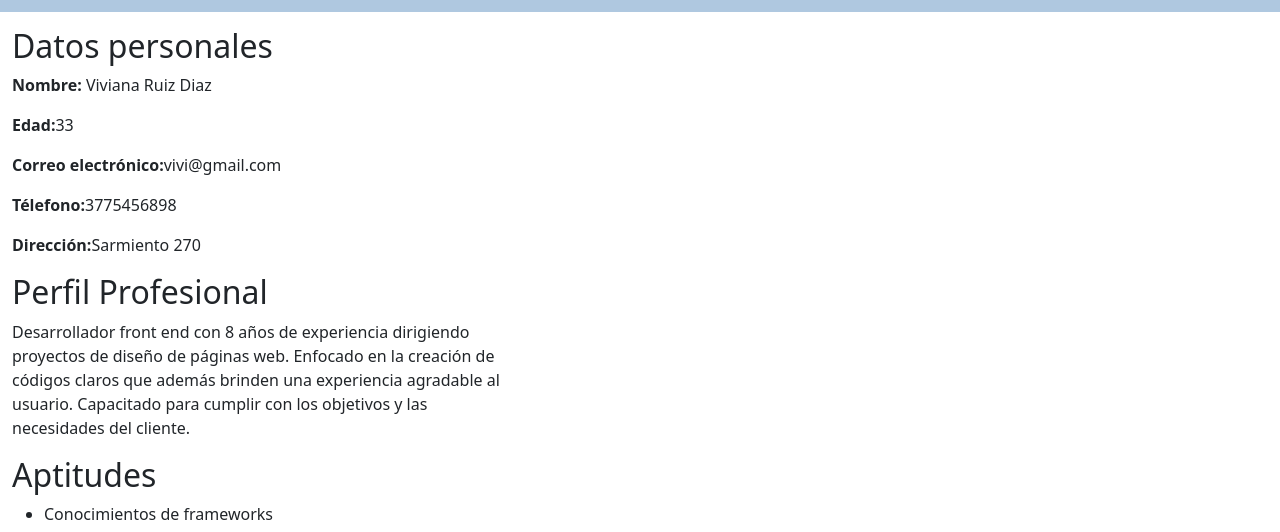
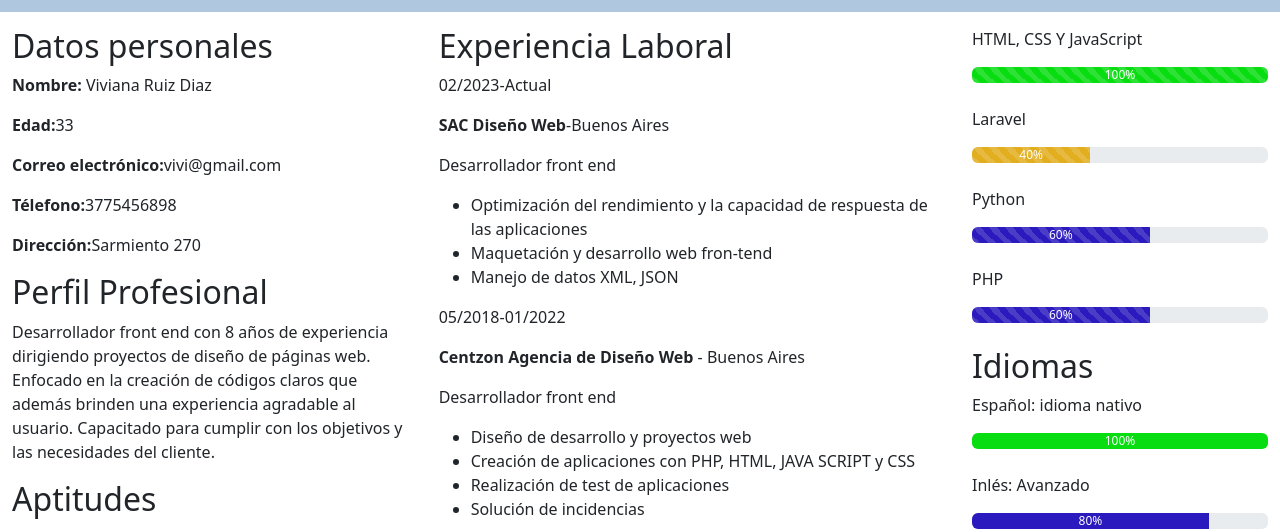
Before and after one commit to andrea-farinon93/Mi-proyecto-CV, a plain HTML site: page index.html in a window 1280 px wide. Shown: the part 318-850 px from the top of the page. Drawn offline with nearby package versions, Linux system fonts and the light colour scheme.

Commit message:
barras de progreso

```diff
--- a/CSS/estilos.css
+++ b/CSS/estilos.css
@@ -62,8 +62,18 @@
     #sinsubrayado{
         font-size: 25px;
     }
-  }
 
+    .progress-bar-green {
+        background-color: rgb(8, 221, 17) !important;
+      }
+
+      .progress-bar-orange {
+        background-color: rgb(226, 174, 31) !important;
+      }
+
+      .progress-bar-blue {
+        background-color: rgb(43, 26, 189) !important;
+      }
   /*
 h1{
     font-family: 'Lora', serif;
--- a/index.html
+++ b/index.html
@@ -35,18 +35,10 @@
     </div>
     </head>
 
-<!--
- class="img-thumbnail" width="200" height="200">
 
-
-
-
--->
-
-    <section>
     <div class="container-fluid">
             <div class="row">
-                <div class="col-sm-5">
+                <section class="col-sm-5 col-lg-4">
             <h2>Datos personales</h2> <!--acomodar datos personales-->
             <p><strong>Nombre:</strong> Viviana Ruiz Diaz</p>
             <p><strong>Edad:</strong>33</p>
@@ -68,18 +60,9 @@
                 <li> Interés por la innovación tecnológica</li>
                 <li> Personalidad analítica</li>
             </ul>
-                </div>
-            </div>
-
-
-        <div id="comp">
-            <a id= sinsubrayado href="#competencias"> Competencias</a>
-        </div>
-    <!--boton de anclas para competencias-->
-    <!---->
                  </section>
 
-    <section>
+                 <section class="col-sm-7 col-lg-5">
                     <h2>Experiencia Laboral</h2>
                     <p>02/2023-Actual</p>
                     <p><strong>SAC Diseño Web</strong>-Buenos Aires</p>
@@ -116,29 +99,83 @@
                     <p>Licenciatura en sistemas de información </p>
                 </Section>
 
-
-    <!--utilice este div para anclas-->
-    <aside>
+                <aside class="col-sm-12 col-lg-3">
                     <div id="competencias">
                     <p>HTML, CSS Y JavaScript</p>
+                    <div class="progress">
+                        <div class="progress-bar progress-bar-green progress-bar-striped" role="progressbar"
+                        aria-valuenow="100" aria-valuemin="0" aria-valuemax="100" style="width:100%">
+                          100%
+                        </div>
+                      </div>
+                    <br>
                     <p>Laravel</p>
+                    <div class="progress">
+                    <div class="progress-bar progress-bar-orange progress-bar-striped" role="progressbar"
+                    aria-valuenow="40" aria-valuemin="0" aria-valuemax="100" style="width:40%">
+                      40%
+                    </div>
+                    </div>
+                    <br>
                     <p>Python</p>
+                    <div class="progress">
+                        <div class="progress-bar progress-bar-blue progress-bar-striped" role="progressbar"
+                        aria-valuenow="60" aria-valuemin="0" aria-valuemax="100" style="width:60%">
+                          60%
+                        </div>
+                    </div>
+                    <br>
                     <p>PHP</p>
+                    <div class="progress">
+                        <div class="progress-bar progress-bar-blue progress-bar-striped" role="progressbar"
+                        aria-valuenow="60" aria-valuemin="0" aria-valuemax="100" style="width:60%">
+                          60%
                         </div>
+                      </div>
+                      <br>
 
                     <div>
                     <h2>Idiomas</h2>
                     <p>Español: idioma nativo </p>
+                    <div class="progress">
+                        <div class="progress-bar progress-bar-green" role="progressbar" aria-valuenow="100"
+                        aria-valuemin="0" aria-valuemax="100" style="width:100%">
+                          100%
+                        </div>
+                      </div>
+                      <br>
                     <p>Inlés: Avanzado </p>
+                    <div class="progress">
+                        <div class="progress-bar progress-bar-blue" role="progressbar" aria-valuenow="80"
+                        aria-valuemin="0" aria-valuemax="100" style="width:80%">
+                          80%
                         </div>
-
+                      </div>
+                    </div>
+                     </div>
+                <br>
                 <div>
                     <h2>Formación Adicional</h2>
                     <p>Curso primeros pasos en desarrollo front end</p>
                     <p>Curso desarrollador Full Stack</p>
                  </div>
                 </aside>
-    </main>
+
+            </div>
+
+
+    </div>
+
+
+<!--
+ class="img-thumbnail" width="200" height="200">
+
+ <div id="comp">
+            <a id= sinsubrayado href="#competencias"> Competencias</a>
+        </div>
+
+
+-->
 
     <script src="https://cdn.jsdelivr.net/npm/@popperjs/core@2.11.6/dist/umd/popper.min.js" integrity="sha384-oBqDVmMz9ATKxIep9tiCxS/Z9fNfEXiDAYTujMAeBAsjFuCZSmKbSSUnQlmh/jp3" crossorigin="anonymous"></script>
     <script src="https://cdn.jsdelivr.net/npm/bootstrap@5.3.0-alpha1/dist/js/bootstrap.min.js" integrity="sha384-mQ93GR66B00ZXjt0YO5KlohRA5SY2XofN4zfuZxLkoj1gXtW8ANNCe9d5Y3eG5eD" crossorigin="anonymous"></script>
```
Lines whose indentation alone changed are shown as unchanged.
